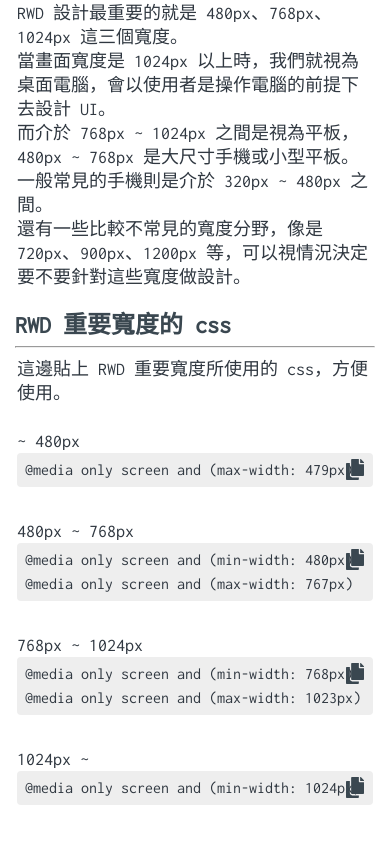
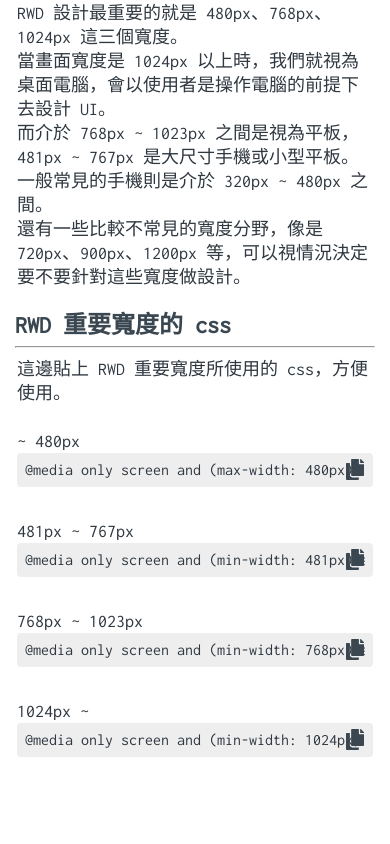
Before and after one commit to EricChiou/frontend-daily-life, a Vue app: page /frontend/rwd in a window 390 px wide. Shown: the part 1140-1984 px from the top of the page. Built offline with nearby package versions, Linux system fonts and the light colour scheme.

Commit message:
update RWD spec

```diff
--- a/src/views/frontend/article/RWD.vue
+++ b/src/views/frontend/article/RWD.vue
@@ -30,7 +30,7 @@
           </div>
           <br>RWD 設計最重要的就是 480px、768px、1024px 這三個寬度。
           <br>當畫面寬度是 1024px 以上時，我們就視為桌面電腦，會以使用者是操作電腦的前提下去設計 UI。
-          <br>而介於 768px ~ 1024px 之間是視為平板，480px ~ 768px 是大尺寸手機或小型平板。
+          <br>而介於 768px ~ 1023px 之間是視為平板，481px ~ 767px 是大尺寸手機或小型平板。
           <br>一般常見的手機則是介於 320px ~ 480px 之間。
           <br>還有一些比較不常見的寬度分野，像是 720px、900px、1200px 等，可以視情況決定要不要針對這些寬度做設計。
           <br>
@@ -43,26 +43,24 @@
           <br>
           <br>~ 480px
           <div class="code-area">
-            <div class="code">@media only screen and (max-width: 479px)</div>
+            <div class="code">@media only screen and (max-width: 480px)</div>
             <div class="copy" @click="copy">
               <img src="../../../assets/images/copy_icon.svg">
             </div>
           </div>
-          <br>480px ~ 768px
+          <br>481px ~ 767px
           <div class="code-area">
             <div class="code">
-              @media only screen and (min-width: 480px)
-              <br>@media only screen and (max-width: 767px)
+              @media only screen and (min-width: 481px) and (max-width: 767px)
             </div>
             <div class="copy" @click="copy">
               <img src="../../../assets/images/copy_icon.svg">
             </div>
           </div>
-          <br>768px ~ 1024px
+          <br>768px ~ 1023px
           <div class="code-area">
             <div class="code">
-              @media only screen and (min-width: 768px)
-              <br>@media only screen and (max-width: 1023px)
+              @media only screen and (min-width: 768px) and (max-width: 1023px)
             </div>
             <div class="copy" @click="copy">
               <img src="../../../assets/images/copy_icon.svg">
```
